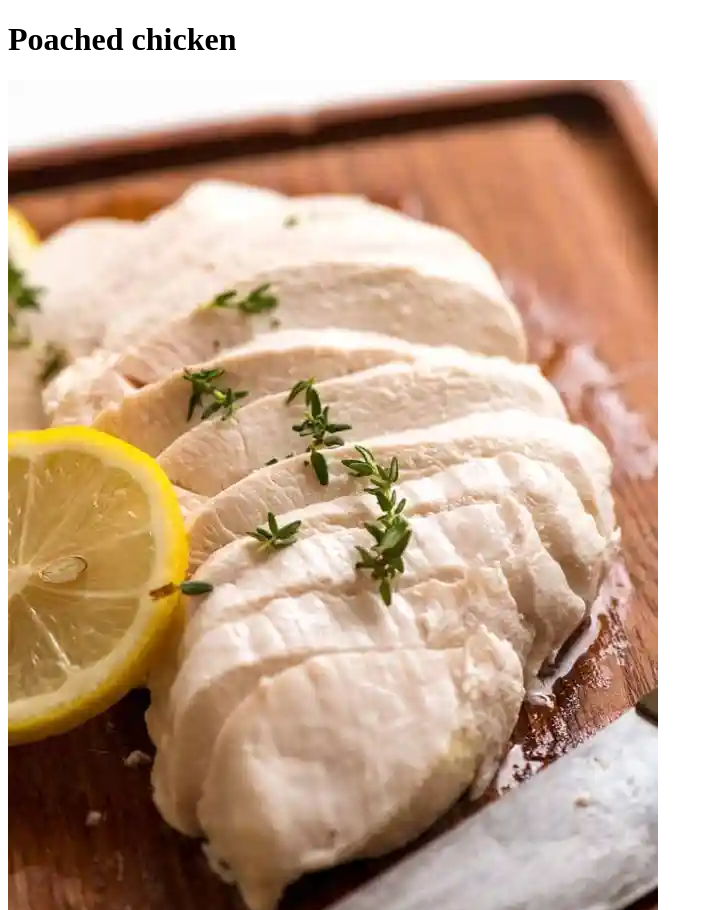
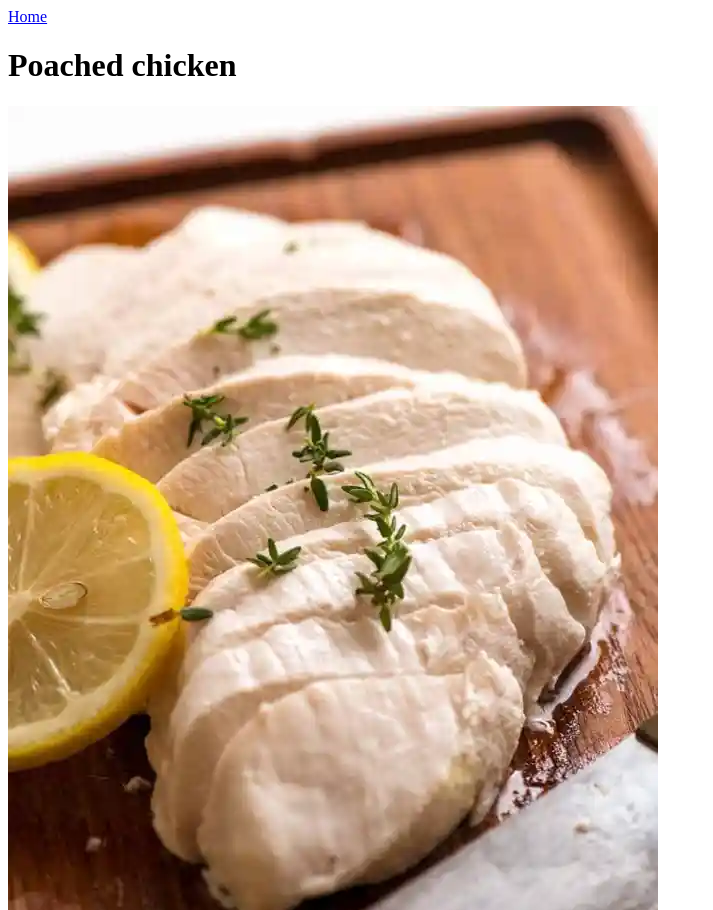
Before and after one commit to Mattscodingacc/odin-recipes, a website: page recipes/poached-chicken.html in a window 1280 px wide. Shown: the top 910 px of the page, without its empty margins (0-713 px from the left). Drawn offline with Linux system fonts and the light colour scheme.

```diff
--- a/recipes/poached-chicken.html
+++ b/recipes/poached-chicken.html
@@ -7,6 +7,7 @@
     <title>Poached chicken recipe</title>
 </head>
 <body>
+    <a href="../index.html">Home</a>
     <h1>Poached chicken</h1>
     <img src="../img/poached-chicken.jpg" alt="poached chicken">
     <h2>Description</h2>
```
Also changed, not shown: package.json (added, +15 -0 lines), recipes/pumpkin-cake.html (+1 -0 lines), recipes/whipped-cream-cheese.html (+1 -0 lines), README.md, 2 other files.
